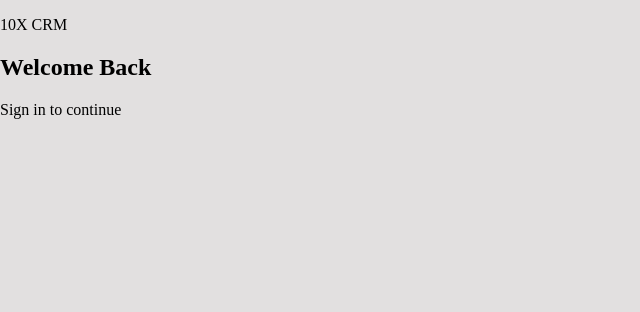
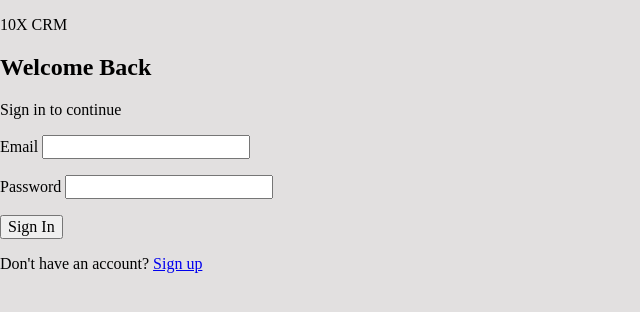
Before and after one commit to marichemia/10x-crm-mariamchemia, a website: page index.html in a window 1280 px wide. Shown: the whole page, without its empty margins (0-640 px from the left). Drawn offline with Linux system fonts and the light colour scheme.

Commit message:
feat: add sign in form markup

```diff
--- a/index.html
+++ b/index.html
@@ -6,12 +6,26 @@
     <title>10x CRM - Sign In</title>
     <link rel="stylesheet" href="./css/style.css">
 </head>
-<body>
+<body class="auth-page">
     <main class="auth-container">
         <section class="auth-card">
             <p class="auth-logo">10X CRM</p>
             <h1 class="auth-title">Welcome Back</h1>
             <p class="auth-subtitle">Sign in to continue</p>
+            <form id="login-form" class="auth-form" novalidate>
+                <div class="form-field">
+                    <label for="email" class="form-label">Email</label>
+                    <input type="email" id="email" name="email" class="form-input" autocomplete="email">
+                    <p id="email-error" class="form-error"></p>
+                </div>
+                <div class="form-field">
+                    <label for="password" class="form-label">Password</label>
+                    <input type="password" id="password" name="password" class="form-input" autocomplete="current-password">
+                    <p id="password-error" class="form-error"></p>
+                </div>
+                <button type="submit" class="primary-button">Sign In</button>
+            </form>
+            <p class="auth-footer">Don't have an account? <a href="./signup.html" class="auth-link">Sign up</a></p>
         </section>
     </main>
 </body>
```
Also changed, not shown: signup.html (+1 -1 lines).
